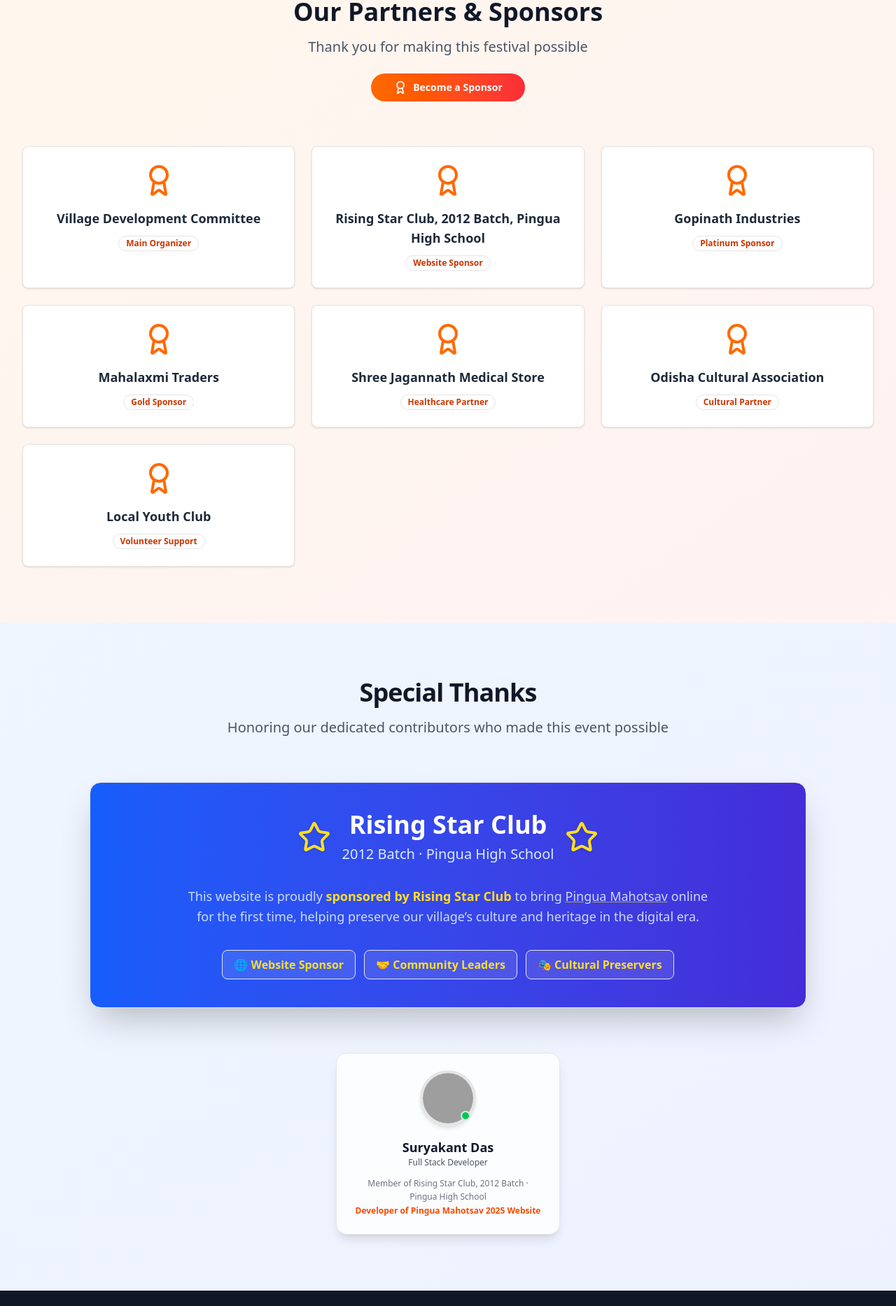
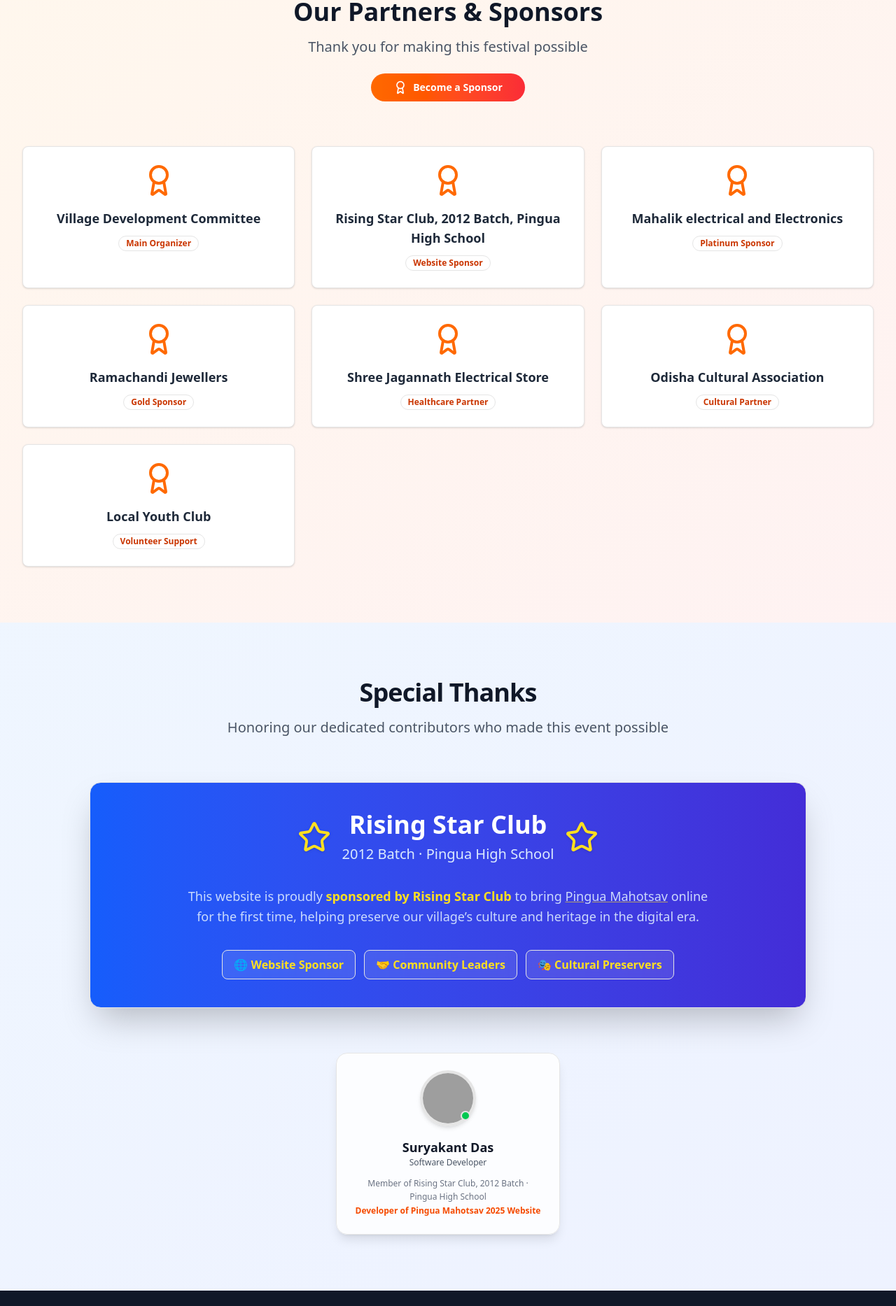
Before and after one commit to Suryakantdsa/pingua-mahotsav, a Next.js app: page / in a window 1280 px wide. Shown: the part 4045-5912 px from the top of the page at 70% size. Built offline with nearby package versions, Linux system fonts and the light colour scheme; grey boxes are pictures that could not be loaded.

Commit message:
modify the sponsor

```diff
--- a/src/components/DeveloperInfo.tsx
+++ b/src/components/DeveloperInfo.tsx
@@ -90,7 +90,7 @@
               <h4 className="mt-4 text-lg font-bold text-gray-900">
                 Suryakant Das
               </h4>
-              <p className="text-xs text-gray-600">Full Stack Developer</p>
+              <p className="text-xs text-gray-600">Software Developer</p>
 
               {/* Description */}
               <p className="text-xs text-gray-500 mt-3 leading-relaxed">
--- a/src/components/SponsorsAndPartners.tsx
+++ b/src/components/SponsorsAndPartners.tsx
@@ -13,9 +13,9 @@
       name: "Rising Star Club, 2012 Batch, Pingua High School",
       type: "Website Sponsor",
     },
-    { name: "Gopinath Industries", type: "Platinum Sponsor" },
-    { name: "Mahalaxmi Traders", type: "Gold Sponsor" },
-    { name: "Shree Jagannath Medical Store", type: "Healthcare Partner" },
+    { name: "Mahalik electrical and Electronics", type: "Platinum Sponsor" },
+    { name: "Ramachandi Jewellers", type: "Gold Sponsor" },
+    { name: "Shree Jagannath Electrical Store", type: "Healthcare Partner" },
     { name: "Odisha Cultural Association", type: "Cultural Partner" },
     { name: "Local Youth Club", type: "Volunteer Support" },
   ];
```
